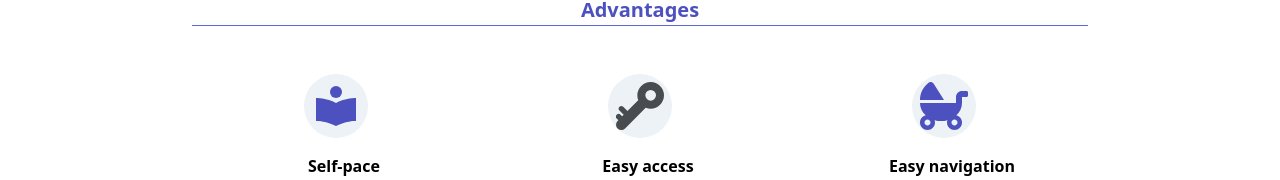
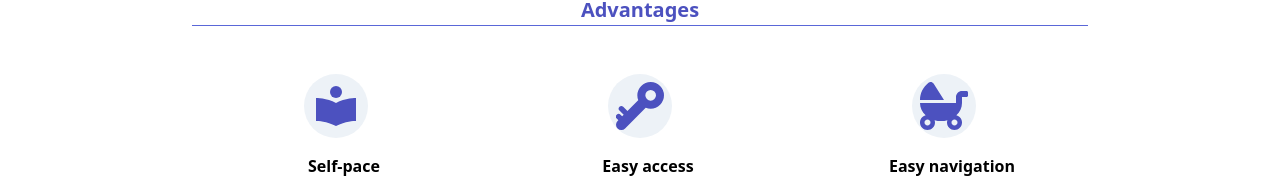
Before and after one commit to michhub-dev/Info_site, a React (Create React App) app: page / in a window 1280 px wide. Shown: the part 390-570 px from the top of the page. Built offline with nearby package versions, Linux system fonts and the light colour scheme.

Commit message:
Update Header.js and Main.js

```diff
--- a/src/components/Header.js
+++ b/src/components/Header.js
@@ -16,6 +16,7 @@ export default function Header() {
             >
               <path d="m19.828 6.612-5.52-5.535a3.135 3.135 0 0 0-4.5 0L4.273 6.612l7.755 3.87zm2.118 2.235 1.095 1.095a3.12 3.12 0 0 1 0 4.5L14.22 23.35a2.685 2.685 0 0 1-.72.525V13.077zm-19.893 0L.958 9.942a3.12 3.12 0 0 0 0 4.5L9.78 23.35c.21.214.453.392.72.525V13.077z" />
             </svg>
+
             <button type="button" className=" text-gray-400 hover:text-gray-400 sm:hidden">
               <svg
                 class="fill-current"
--- a/src/components/Main.js
+++ b/src/components/Main.js
@@ -35,7 +35,7 @@ export default function Main(){
                          <div className="bg-white sm:p-3 md:p-8 h-full sm:mx-2 flex flex-col items-center rounded-lg p-8 border-b-4 border-gray-500">
                              <div className="w-16 p-2 rounded-full bg-gray-200 text-indigo-700">
                                  <svg className="h-12 w-12 fill-current" viewBox="0 0 18 18" xmlns="http://www.w3.org/2000/svg">
-                                        <path fill="#494c4e" d="M13 0a5 5 0 0 0-5 5 4.88 4.88 0 0 0 .35 1.829c-.01.01-.03.02-.04.03L4.3 10.881 2.707 9.293a1 1 0 0 0-1.414 1.414L2.882 12.3l-.585.587-.59-.589a1 1 0 1 0-1.414 1.41l.591.59-.29.291a1.974 1.974 0 0 0 0 2.819 1.975 1.975 0 0 0 2.82 0l7.727-7.718c.01-.01.02-.03.03-.04A4.881 4.881 0 0 0 13 10a5 5 0 0 0 0-10zm0 7a2 2 0 1 1 2-2 2 2 0 0 1-2 2z"/>
+                                        <path  d="M13 0a5 5 0 0 0-5 5 4.88 4.88 0 0 0 .35 1.829c-.01.01-.03.02-.04.03L4.3 10.881 2.707 9.293a1 1 0 0 0-1.414 1.414L2.882 12.3l-.585.587-.59-.589a1 1 0 1 0-1.414 1.41l.591.59-.29.291a1.974 1.974 0 0 0 0 2.819 1.975 1.975 0 0 0 2.82 0l7.727-7.718c.01-.01.02-.03.03-.04A4.881 4.881 0 0 0 13 10a5 5 0 0 0 0-10zm0 7a2 2 0 1 1 2-2 2 2 0 0 1-2 2z"/>
                                 </svg>
                              </div>
                              <div className="font-bold ml-4 mt-4 font-sans">Easy access</div>
```
